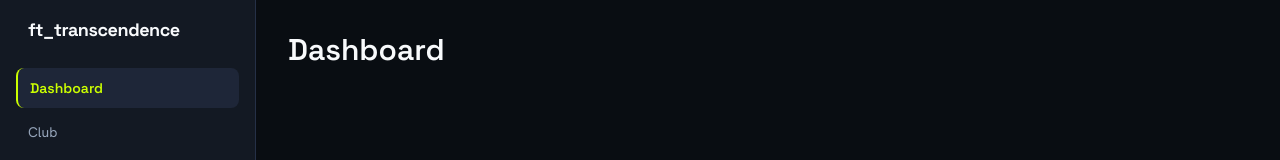
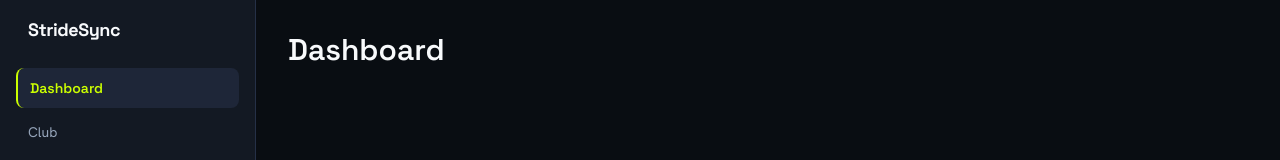
Before and after one commit to jeantivan/ft_trascendence, a Next.js app in the folder web/: page /dashboard in a window 1280 px wide. Shown: the top 160 px of the page. Built offline with nearby package versions, Linux system fonts and the light colour scheme; no server answers.

Commit message:
feat(web): renombrar la UI de ft_transcendence a StrideSync
Cambia el título de la pestaña, la cabecera pública, el sidebar y el menú
móvil. Añade a AGENTS.md el nombre de la app.

Refs #81

```diff
--- a/web/src/app/layout.tsx
+++ b/web/src/app/layout.tsx
@@ -13,7 +13,7 @@ const hankenGrotesk = Hanken_Grotesk({
 });
 
 export const metadata: Metadata = {
-  title: "ft_transcendence",
+  title: "StrideSync",
   description: "Plataforma para clubes de running",
 };
 
--- a/web/src/components/MobileNav.tsx
+++ b/web/src/components/MobileNav.tsx
@@ -19,7 +19,7 @@ export function MobileNav() {
   return (
     <header className="border-b border-border-subtle bg-surface-elevated md:hidden">
       <div className="flex items-center justify-between p-4">
-        <span className="font-heading text-lg font-bold">ft_transcendence</span>
+        <span className="font-heading text-lg font-bold">StrideSync</span>
         <button
           type="button"
           aria-expanded={open}
--- a/web/src/components/PublicHeader.tsx
+++ b/web/src/components/PublicHeader.tsx
@@ -4,7 +4,7 @@ export function PublicHeader() {
   return (
     <header className="flex items-center justify-between border-b border-border-subtle px-4 py-3 md:px-8">
       <span className="font-heading text-lg font-bold tracking-tight">
-        ft_transcendence
+        StrideSync
       </span>
       <Link
         href="/dashboard"
--- a/web/src/components/Sidebar.tsx
+++ b/web/src/components/Sidebar.tsx
@@ -7,7 +7,7 @@ export function Sidebar() {
     <aside className="hidden w-64 shrink-0 flex-col justify-between border-r border-border-subtle bg-surface-elevated p-4 md:flex">
       <div className="flex flex-col gap-6">
         <span className="px-3 font-heading text-lg font-bold tracking-tight">
-          ft_transcendence
+          StrideSync
         </span>
         <nav aria-label="Principal" className="flex flex-col gap-1">
           {NAV_ITEMS.map((item) => (
```
Also changed, not shown: 1 other file (tests, documents, lock files or other folders).
